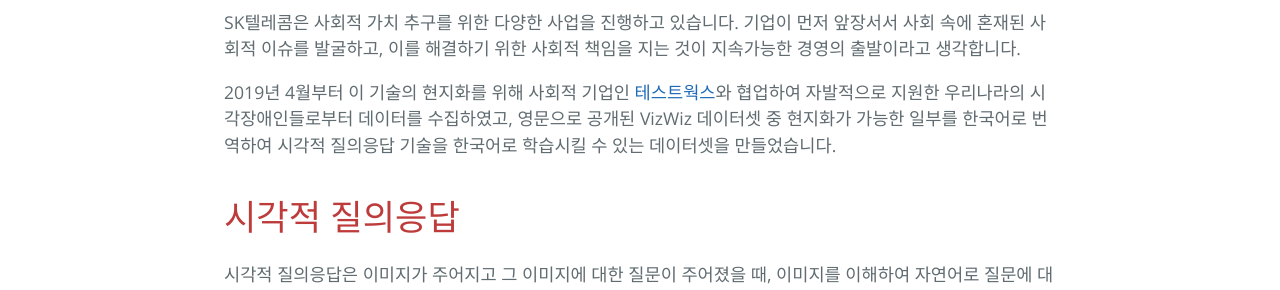
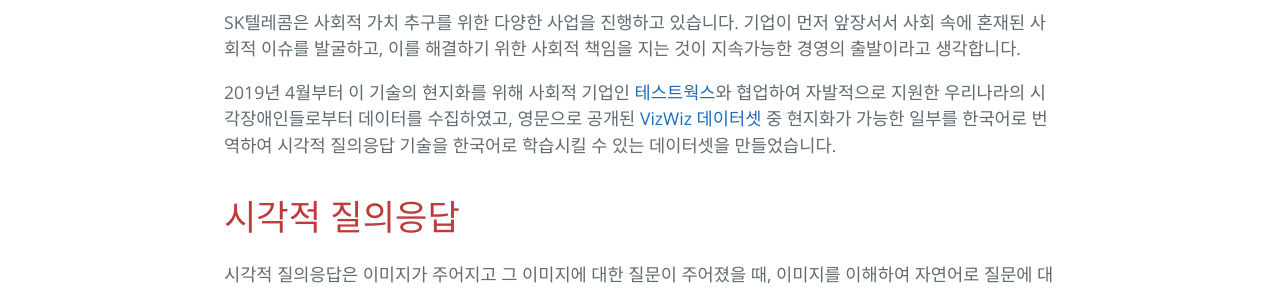
Before and after one commit to SKTBrain/KVQA, a Jekyll site: the page built from docs/index.md, in a window 1280 px wide and 900 px high. Shown: the part 386-676 px from the top of the window. Built offline with Jekyll 4.4.1, drawn with Linux system fonts in a browser that asks for light colours; some of the changed lines change nothing that is shown.

Commit message:
Add VizWiz link

```diff
--- a/docs/index.md
+++ b/docs/index.md
@@ -6,7 +6,7 @@ This page is also provided in [English](./index-en.html).
 
 SK텔레콤은 사회적 가치 추구를 위한 다양한 사업을 진행하고 있습니다. 기업이 먼저 앞장서서 사회 속에 혼재된 사회적 이슈를 발굴하고, 이를 해결하기 위한 사회적 책임을 지는 것이 지속가능한 경영의 출발이라고 생각합니다.
 
-2019년 4월부터 이 기술의 현지화를 위해 사회적 기업인 [테스트웍스](http://www.testworks.co.kr)와 협업하여 자발적으로 지원한 우리나라의 시각장애인들로부터 데이터를 수집하였고, 영문으로 공개된 VizWiz 데이터셋 중 현지화가 가능한 일부를 한국어로 번역하여 시각적 질의응답 기술을 한국어로 학습시킬 수 있는 데이터셋을 만들었습니다.
+2019년 4월부터 이 기술의 현지화를 위해 사회적 기업인 [테스트웍스](http://www.testworks.co.kr)와 협업하여 자발적으로 지원한 우리나라의 시각장애인들로부터 데이터를 수집하였고, 영문으로 공개된 [VizWiz 데이터셋](https://vizwiz.org/tasks-and-datasets/vqa/) 중 현지화가 가능한 일부를 한국어로 번역하여 시각적 질의응답 기술을 한국어로 학습시킬 수 있는 데이터셋을 만들었습니다.
 
 # 시각적 질의응답
 
```
